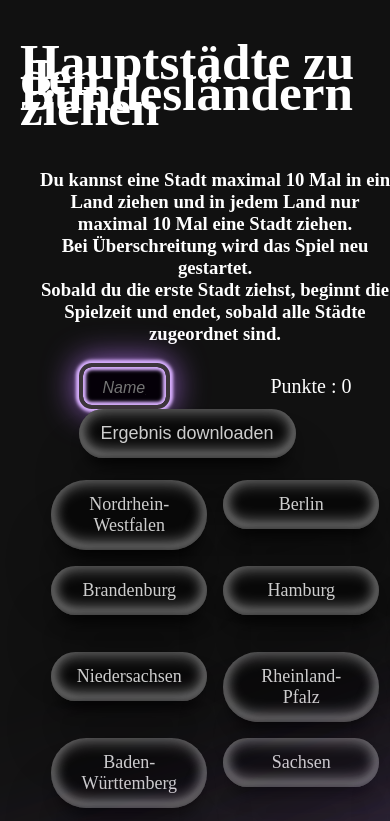
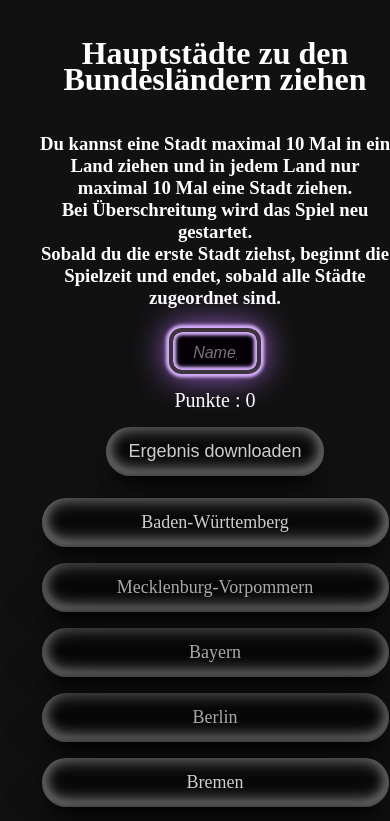
Before and after one commit to SandraSimon-Schmidt/Bundeslaender-game, a React (Vite) app: page / in a window 390 px wide. Shown: the top 821 px of the page. Built offline with nearby package versions, Linux system fonts and the light colour scheme.

Commit message:
responsive

```diff
--- a/src/App.css
+++ b/src/App.css
@@ -1,3 +1,15 @@
+h1 {
+  font-size: 3.2rem;
+  line-height: 0.3;
+}
+.top{
+  display: flex;
+  width: 70%;
+  justify-content: space-between;
+  margin-bottom: 20px;
+  align-items: center;
+  flex-wrap: wrap;
+}
 /* --- 🌆 Städte (Glow-Stil, kompakt) --- */
 .stadt-button {
   --glow-color: rgb(217, 176, 255);
@@ -85,7 +97,35 @@
   word-break: break-word;
 }
 
+.main-grid {
+  display: grid;
+  grid-template-columns: 1fr 1fr;
+  gap: 40px;
+  width: 85%;}
+
+.staedte-grid {
+  display: grid;
+  grid-template-columns: repeat(4, 1fr);
+  gap: 8px;
+}
 /* --- Grid für Bundesländer mit template-areas --- */
+.bw { grid-area: bw; }
+.b { grid-area: b; }
+.ber { grid-area: ber; }
+.mv { grid-area: mv; }
+.bremen { grid-area: bremen; }
+.hh { grid-area: hh; }
+.hessen { grid-area: hessen; }
+.bran { grid-area: bran; }
+.nds { grid-area: nds; }
+.nrw { grid-area: nrw; }
+.rp { grid-area: rp; }
+.saar { grid-area: saar; }
+.sachsen { grid-area: sachsen; }
+.sa { grid-area: sa; }
+.sh { grid-area: sh; }
+.thu { grid-area: thu; }
+
 .bundeslaender-grid {
   display: grid;
   grid-template-columns: repeat(4, minmax(160px, 1fr));
@@ -98,6 +138,7 @@
     "nds nrw rp saar"
     "sachsen sa sh thu";
 }
+
 .user-input {
   width: 25%;
   padding: 8px 12px;
@@ -114,3 +155,101 @@
   border-color: #fbbf24;            /* goldener Fokus */
   box-shadow: 0 2px 8px rgba(191,123,255,0.5);
 }
+
+@media (max-width: 1400px) {
+  .staedte-grid { grid-template-columns: repeat(3, 1fr); }
+  .bundeslaender-grid {
+    grid-template-columns: repeat(3, minmax(160px, 1fr));
+    grid-template-rows: repeat(6, auto);
+    grid-template-areas:
+      "thu b ber"
+      "sachsen bremen hh"
+      "hessen bran nds"
+      "nrw rp saar"
+      "mv sa sh"
+      "bw bw bw"; /* letzte Zeile füllen */
+  }
+}
+@media (max-width: 1000px) {
+  h1 {
+    font-size: 2.3rem;
+    line-height: 0.8;
+  }
+   .staedte-grid { grid-template-columns: repeat(2, 1fr); }
+  .bundeslaender-grid {
+    grid-template-columns: repeat(2, minmax(160px, 1fr));
+    grid-template-rows: repeat(8, auto);
+    grid-template-areas:
+      "bw mv"
+      "ber b"
+      "bremen hh"
+      "hessen bran"
+      "nds thu"
+      "rp saar"
+      "sachsen sa"
+      "sh nrw";
+  }
+}
+@media (max-width: 800px) {
+   h1 {
+    font-size: 2.0rem;
+    line-height: 0.8;
+    flex-wrap: wrap;
+    text-align: center;}
+
+  .top{
+  display: flex;
+  flex-direction: column;
+  width: 70%;
+  justify-content: space-between;
+  margin-bottom: 20px;
+  align-items: center;
+  gap: 15px;
+}
+  .staedte-grid { grid-template-columns: repeat(2, 1fr); }
+  .bundeslaender-grid {
+    grid-template-columns: repeat(2, minmax(160px, 1fr));
+    grid-template-rows: repeat(8, auto);
+    grid-template-areas:
+      "bw mv"
+      "ber b"
+      "bremen hh"
+      "hessen bran"
+      "nds thu"
+      "rp saar"
+      "sachsen sa"
+      "sh nrw";
+  }
+}
+
+@media (max-width: 650px) {
+  .staedte-grid { grid-template-columns: repeat(1, 1fr); }
+  .bundeslaender-grid {
+    grid-template-columns: 1fr;
+    grid-template-rows: repeat(16, auto);
+    grid-template-areas:
+      "bw"
+      "mv"
+      "b"
+      "ber"
+      "bremen"
+      "hh"
+      "hessen"
+      "bran"
+      "nds"
+      "nrw"
+      "rp"
+      "saar"
+      "sachsen"
+      "sa"
+      "sh"
+      "thu";
+  }
+}
+@media (max-width: 450px) {
+  .main-grid {
+    grid-template-columns: 1fr;
+    gap: 20px;
+    width: 90%;
+  }
+}
--- a/src/App.jsx
+++ b/src/App.jsx
@@ -188,7 +188,7 @@ export default function App() {
         Sobald du die erste Stadt ziehst, beginnt die Spielzeit und endet, sobald alle Städte zugeordnet sind.
       </h3>
 
-      <div style={{ display: "flex", width: "70%", justifyContent: "space-between", marginBottom: "20px", alignItems: "center", flexWrap: "wrap" }}>
+      <div className= "top">
       <input
   className="userInput"
   placeholder="Name, Datum, Zusatz"
@@ -203,7 +203,7 @@ export default function App() {
       </div>
 
       <DndContext sensors={sensors} onDragStart={handleDragStart} onDragOver={handleDragOver} onDragEnd={handleDragEnd}>
-        <div style={{ display: "grid", gridTemplateColumns: "1fr 1fr", gap: "40px", width: "85%" }}>
+        <div className="main-grid" >
           <div className="bundeslaender-grid">
             {bundeslaender.map((b) => (
               <DroppableItem
@@ -217,7 +217,7 @@ export default function App() {
             ))}
           </div>
 
-          <div style={{ display: "grid", gridTemplateColumns: "repeat(4, 1fr)", gap: "8px" }}>
+          <div className="staedte-grid" >
             {staedte.map((s) => (
               <DraggableItem key={s} id={s}><div className="stadt-button">{s}</div></DraggableItem>
             ))}
--- a/src/index.css
+++ b/src/index.css
@@ -7,11 +7,9 @@ body {
   min-height: 100vh;
 }
 
-h1 {
-  font-size: 3.2rem;
-  line-height: 0.3;
-}
+
 
 html, body {
-  overflow: hidden;
+  overflow-y: auto; /* statt hidden */
+  min-height: 100vh;
 }
```
Also changed, not shown: 1 other file (tests, documents, lock files or other folders).
